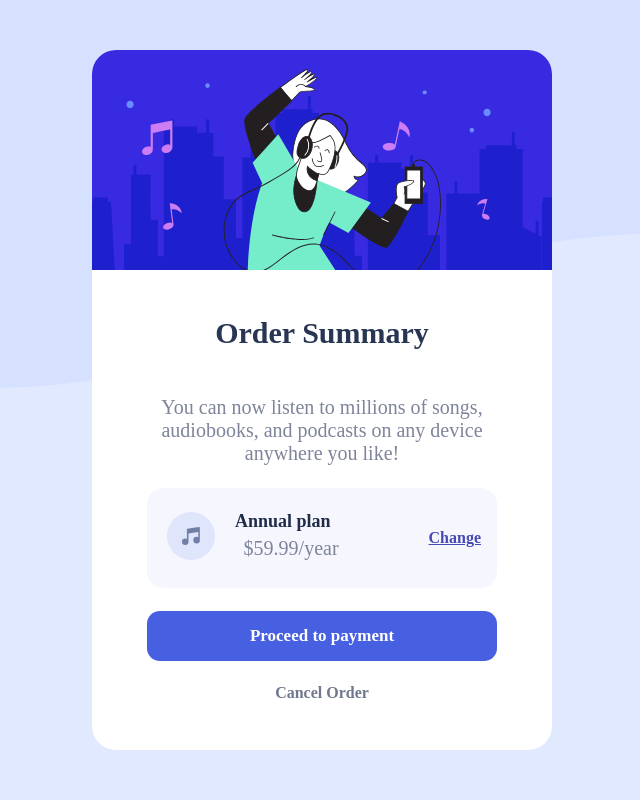
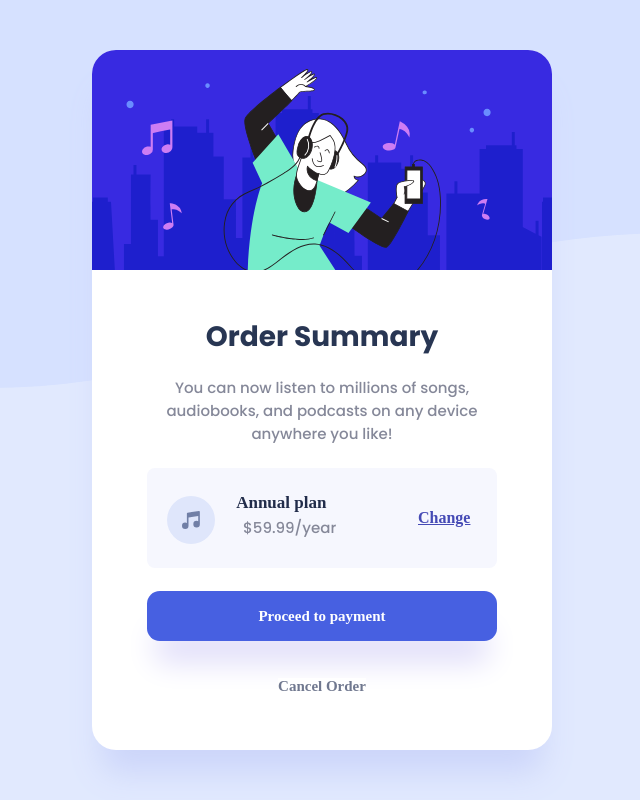
Before and after one commit to Beatrizresteves/D6, a plain HTML site: page index.html in a window 1280 px wide. Shown: the whole page, without its empty margins (318-958 px from the left). Drawn offline with Linux system fonts and the light colour scheme; a web font is replaced by a local one.

Commit message:
versão final

```diff
--- a/css/style.css
+++ b/css/style.css
@@ -1,4 +1,5 @@
 @import url('https://fonts.googleapis.com/css2?family=Montserrat:ital,wght@0,200; 0,300;0,400;0,600;0,700;0,800;0,900;1,800&family=PT+Sans&family=Radio+Canada:wght@700&family=Roboto+Mono:wght@300&display=swap');
+@import url('https://fonts.googleapis.com/css2?family=Poppins:wght@100;200;400;500;600;700;900&family=Radio+Canada:wght@700&display=swap');
 body {
 background-color: hsl(224deg 94% 94%);
 }
@@ -13,6 +14,7 @@ background-color: hsl(224deg 94% 94%);
     justify-content: center;
     display: inline-block;
     text-align: center;
+    box-shadow: 0px 0px red, 0em 2em 2em -0.6em  hsl(228deg 81% 89%);
 
 
 
@@ -22,7 +24,7 @@ background-color: hsl(224deg 94% 94%);
     background-color: hsl(230deg 75% 98%);
     width: 350px;
     height: 100px;
-    border-radius: 1rem;
+    border-radius: 0.5rem;
     margin: auto;
     display: flex;
     align-items: center;
@@ -52,21 +54,21 @@ height: 100%;
 
 h1 {
     color: hsl(220deg 35% 24%);
-    font-family: 'Radio Canada';
-    font-size: 30px;
-    font-weight: 900;
-    margin: 10% 24%;
+    font-family: 'Poppins', sans-serif;
+    font-size: 28px;
+    font-weight: 700;
+    margin: 10% 24% 4% 24%;
 
 
 }
 
 .container p {
-    color: hsl(229deg 12% 55%);
-    font-family: 'Radio Canada';
-    font-weight: 200;
-    margin: 5% 9%;
+    color: hsl(231deg 9% 56%);
+    font-family: 'Poppins', sans-serif;
+    font-weight: 500;
+    margin: 0% 9% 5% 9%;
     text-align: center;
-    font-size: 20px;
+    font-size: 15px;
 }
 
 .botton_confirmation {
@@ -78,8 +80,11 @@ h1 {
     border-radius: 0.8rem;
     margin:5%;
     border: 0.2rem;
-    font-size: 17px;
+    font-size: 15px;
     font-weight: 800;
+    box-shadow: 0px 0px red, 0em 2em 2em -0.6em  hsl(246deg 71% 92%);
+
+
 
 }
 
@@ -88,28 +93,32 @@ h1 {
     border: none;
     color:hsl(224deg 12% 50%);
     font-family: 'Radio Canada';
-    font-size: 16px;
+    font-size: 15px;
     font-weight: 800;
+    margin-top: 3%;
 
 }
 
 h2 {
-    font-size: 18px;
+    font-size: 17px;
     color: hsl(224deg 38% 21%);
     font-weight: 900;
-}
-
-.texto {
-    font-size: 10px;
-    text-align: left;
+    margin-bottom: 4%;
 }
 
 .change {
     color: hsl(237deg 45% 49%);
     font-weight: 600;
-    margin: 0% 0% 0% 28%;
 }
 
-.icone {
-    padding: 20px;
+.icone-texto {
+    display: flex;
+    justify-content: space-evenly;
+    align-items: flex-end;
+    font-family: 'Radio Canada';
+    font-weight: 200;
+    text-align: center;
+    width: 180px;
+    margin: 0% 23% 0% 3%;
+    gap: 10px;
 }
--- a/index.html
+++ b/index.html
@@ -19,12 +19,11 @@
         </h1>
         <p>You can now listen to millions of songs, audiobooks, and podcasts on any device anywhere you like!</p>
         <div class="plano">
-          <div class="icone">
+          <div class="icone-texto">
             <img src="images/icon-music.svg"alt=""/>
-          </div>
-          <div class="texto">
-            <h2>Annual plan</h2>
-            <p>$59.99/year</p>
+            <span><h2>Annual plan</h2>
+              <p>$59.99/year</p></span>
+
           </div>
           <a class="change" href="#">Change</a>
         </div>
```
